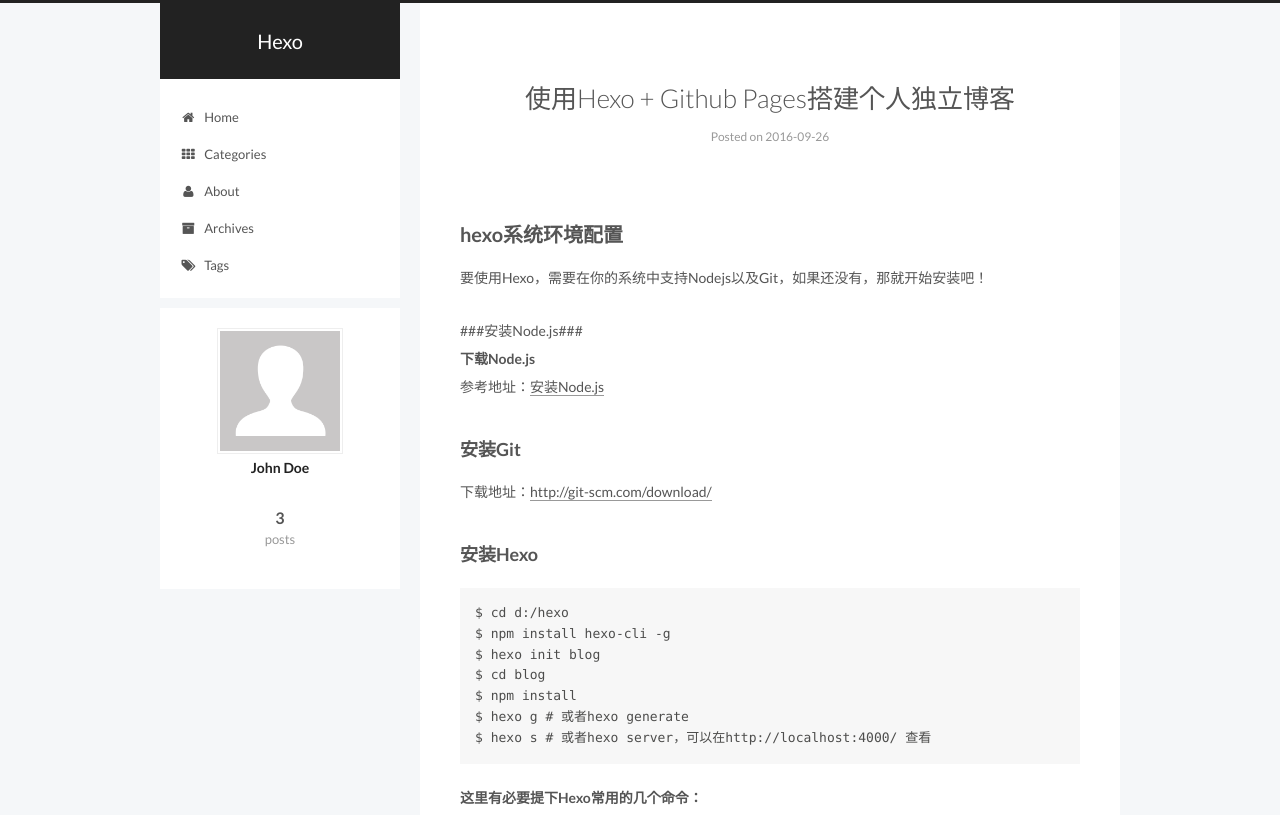
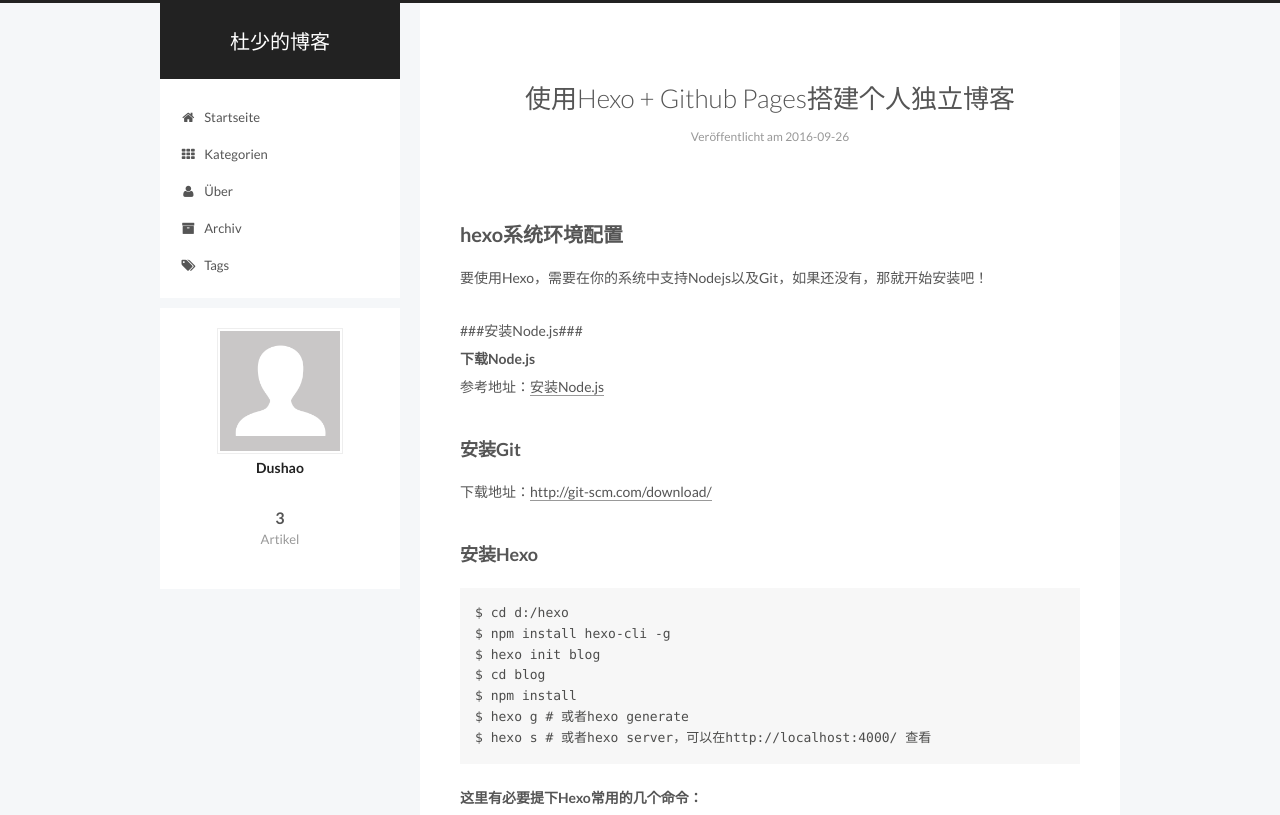
Before and after one commit to dushao103500/dushao103500.github.io, a plain HTML site: page index.html in a window 1280 px wide. Shown: the top 815 px of the page. Drawn offline with Linux system fonts and the light colour scheme.

Commit message:
Site updated: 2016-09-27 01:08:31

```diff
--- a/css/main.css
+++ b/css/main.css
@@ -1549,7 +1549,7 @@
   width: 4px;
   height: 4px;
   border-radius: 50%;
-  background: #45ffb4;
+  background: #9c99ff;
 }
 .links-of-blogroll {
   font-size: 13px;
--- a/index.html
+++ b/index.html
@@ -85,11 +85,11 @@
 
 
 <meta property="og:type" content="website">
-<meta property="og:title" content="Hexo">
+<meta property="og:title" content="杜少的博客">
 <meta property="og:url" content="http://yoursite.com/index.html">
-<meta property="og:site_name" content="Hexo">
+<meta property="og:site_name" content="杜少的博客">
 <meta name="twitter:card" content="summary">
-<meta name="twitter:title" content="Hexo">
+<meta name="twitter:title" content="杜少的博客">
 
 
 
@@ -112,7 +112,7 @@
 
   <link rel="canonical" href="http://yoursite.com/"/>
 
-  <title> Hexo </title>
+  <title> 杜少的博客 </title>
 </head>
 
 <body itemscope itemtype="http://schema.org/WebPage" lang="">
@@ -145,7 +145,7 @@
   <div class="custom-logo-site-title">
     <a href="/"  class="brand" rel="start">
       <span class="logo-line-before"><i></i></span>
-      <span class="site-title">Hexo</span>
+      <span class="site-title">杜少的博客</span>
       <span class="logo-line-after"><i></i></span>
     </a>
   </div>
@@ -172,7 +172,7 @@
 
               <i class="menu-item-icon fa fa-fw fa-home"></i> <br />
 
-            Home
+            Startseite
           </a>
         </li>
 
@@ -182,7 +182,7 @@
 
               <i class="menu-item-icon fa fa-fw fa-th"></i> <br />
 
-            Categories
+            Kategorien
           </a>
         </li>
 
@@ -192,7 +192,7 @@
 
               <i class="menu-item-icon fa fa-fw fa-user"></i> <br />
 
-            About
+            Über
           </a>
         </li>
 
@@ -202,7 +202,7 @@
 
               <i class="menu-item-icon fa fa-fw fa-archive"></i> <br />
 
-            Archives
+            Archiv
           </a>
         </li>
 
@@ -268,7 +268,7 @@
             <span class="post-meta-item-icon">
               <i class="fa fa-calendar-o"></i>
             </span>
-            <span class="post-meta-item-text">Posted on</span>
+            <span class="post-meta-item-text">Veröffentlicht am</span>
             <time itemprop="dateCreated" datetime="2016-09-26T22:35:46+08:00" content="2016-09-26">
               2016-09-26
             </time>
@@ -598,7 +598,7 @@
             <span class="post-meta-item-icon">
               <i class="fa fa-calendar-o"></i>
             </span>
-            <span class="post-meta-item-text">Posted on</span>
+            <span class="post-meta-item-text">Veröffentlicht am</span>
             <time itemprop="dateCreated" datetime="2016-09-26T22:35:46+08:00" content="2016-09-26">
               2016-09-26
             </time>
@@ -1028,7 +1028,7 @@
             <span class="post-meta-item-icon">
               <i class="fa fa-calendar-o"></i>
             </span>
-            <span class="post-meta-item-text">Posted on</span>
+            <span class="post-meta-item-text">Veröffentlicht am</span>
             <time itemprop="dateCreated" datetime="2016-09-25T22:47:04+08:00" content="2016-09-25">
               2016-09-25
             </time>
@@ -1130,15 +1130,15 @@
         <div class="site-author motion-element" itemprop="author" itemscope itemtype="http://schema.org/Person">
           <img class="site-author-image" itemprop="image"
                src="/images/avatar.gif"
-               alt="John Doe" />
-          <p class="site-author-name" itemprop="name">John Doe</p>
+               alt="Dushao" />
+          <p class="site-author-name" itemprop="name">Dushao</p>
           <p class="site-description motion-element" itemprop="description"></p>
         </div>
         <nav class="site-state motion-element">
           <div class="site-state-item site-state-posts">
             <a href="/archives">
               <span class="site-state-item-count">3</span>
-              <span class="site-state-item-name">posts</span>
+              <span class="site-state-item-name">Artikel</span>
             </a>
           </div>
 
@@ -1181,11 +1181,11 @@
   <span class="with-love">
     <i class="fa fa-heart"></i>
   </span>
-  <span class="author" itemprop="copyrightHolder">John Doe</span>
+  <span class="author" itemprop="copyrightHolder">Dushao</span>
 </div>
 
 <div class="powered-by">
-  Powered by <a class="theme-link" href="https://hexo.io">Hexo</a>
+  Erstellt mit  <a class="theme-link" href="https://hexo.io">Hexo</a>
 </div>
 
 <div class="theme-info">
```
Also changed, not shown: 2016/09/25/hello-world/index.html (+15 -15 lines), 2016/09/26/Hexo+Github Pages搭建个人博客/index.html (+15 -15 lines), 2016/09/26/javascript你必须要知道的面试题/index.html (+16 -16 lines), archives/2016/09/index.html (+15 -15 lines), archives/2016/index.html (+15 -15 lines), archives/index.html (+15 -15 lines).
